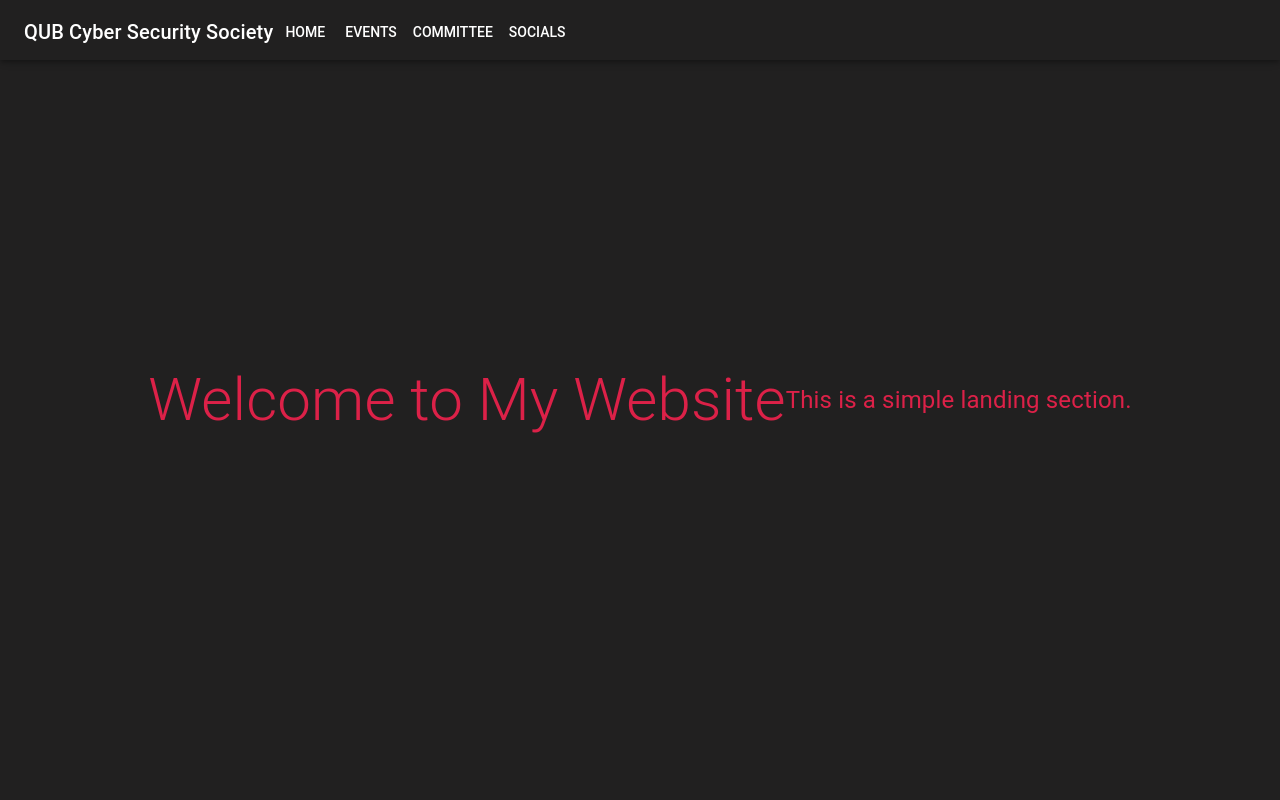
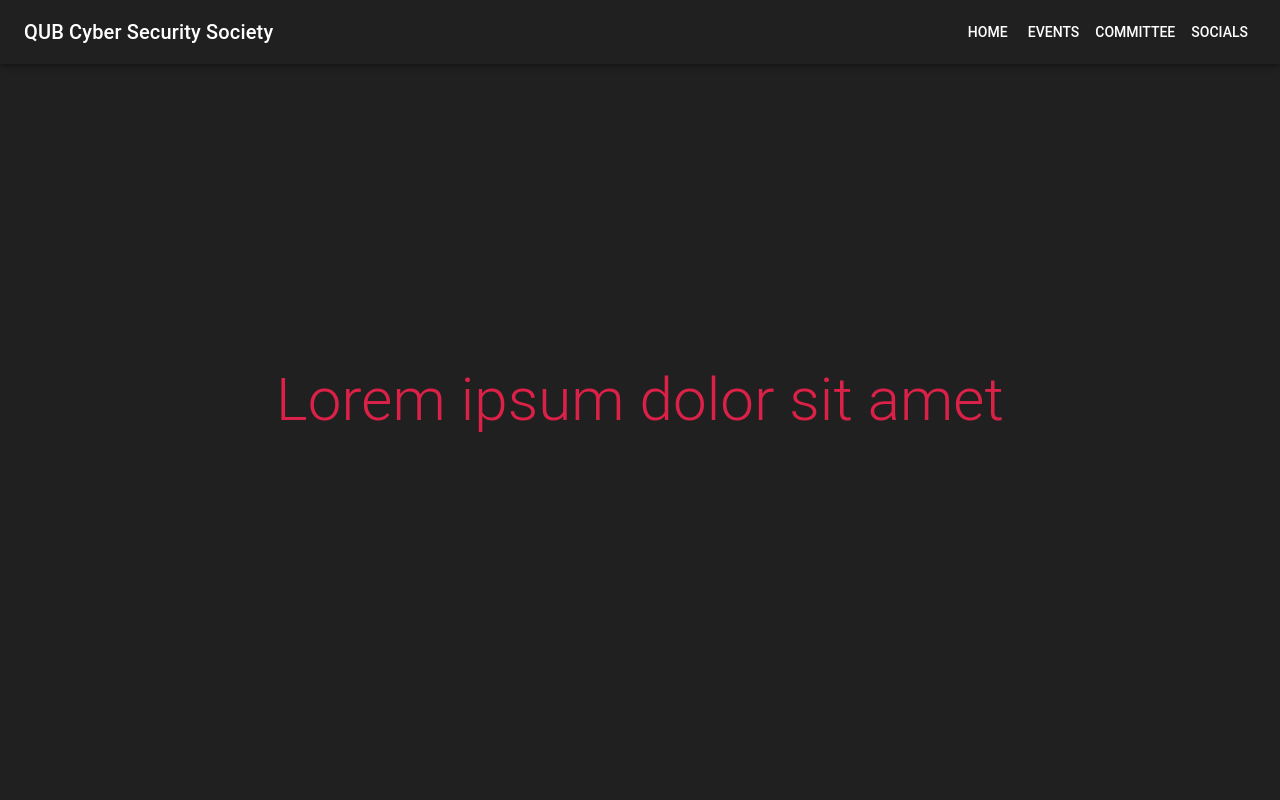
Before and after one commit to QUB-Cyber-Security-Society/website, a React (Vite) app: page / in a window 1280 px wide. Shown: the top 800 px of the page. Built offline with nearby package versions, Linux system fonts and the light colour scheme.

Commit message:
add some common component boilerplates

```diff
--- a/src/components/nav-bar.tsx
+++ b/src/components/nav-bar.tsx
@@ -3,7 +3,7 @@ import theme from "../theme/theme";
 import { Section } from "../App";
 
 export type NavBarProps = {
-    scrollToRef: (section: Section) => void;
+  scrollToRef: (section: Section) => void;
 };
 
 const NavBar = ({ scrollToRef }: NavBarProps) => {
@@ -12,15 +12,15 @@ const NavBar = ({ scrollToRef }: NavBarProps) => {
       position="fixed"
       sx={{
         backgroundColor: theme.palette.secondary.main,
-        height: "60px",
+        eight: "60px",
         marginBottom: "60px",
       }}
     >
       <Toolbar>
-        <Grid container justifyContent="space-between" alignItems="center">
-          <Typography variant="h6" component="div" sx={{ flexGrow: 1 }}>
-            QUB Cyber Security Society
-          </Typography>
+        <Typography variant="h6" component="div" sx={{ flexGrow: 1 }}>
+          QUB Cyber Security Society
+        </Typography>
+        <Grid container justifyContent="space-between" alignItems="right">
           <Button color="inherit" onClick={() => scrollToRef("landing")}>
             Home
           </Button>
--- a/src/pages/landing/landing-section.tsx
+++ b/src/pages/landing/landing-section.tsx
@@ -20,16 +20,9 @@ const LandingSection = forwardRef<HTMLDivElement>(({ ...props }, ref) => {
         <Typography
           variant="h2"
           component="h1"
-          sx={{ color: theme.palette.primary.main }}
+          sx={{ color: theme.palette.primary.main, padding: "20px" }}
         >
-          Welcome to My Website
-        </Typography>
-        <Typography
-          variant="h5"
-          component="p"
-          sx={{ color: theme.palette.primary.main }}
-        >
-          This is a simple landing section.
+          Lorem ipsum dolor sit amet
         </Typography>
       </Grid>
     </Box>
```
Also changed, not shown: src/components/common/event-box.tsx (added, +11 -0 lines), src/components/common/profile-box.tsx (added, +11 -0 lines), src/components/common/social-box.tsx (added, +11 -0 lines).
